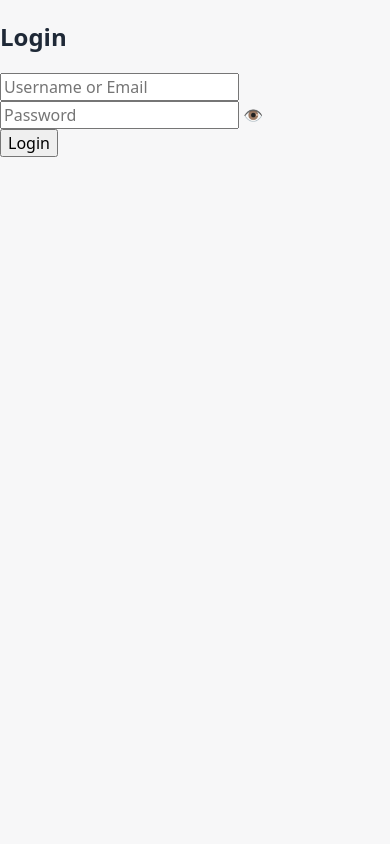
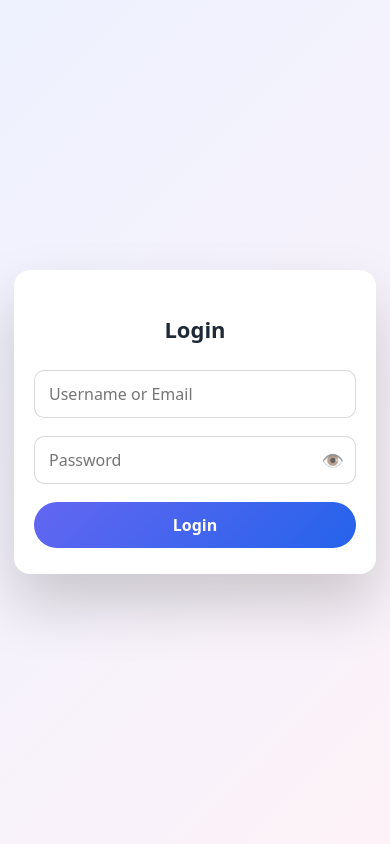
Before and after one commit to vs3241249-dotcom/my-personal-ai, a Flask app: page / in a window 390 px wide. Run offline with Flask 3, Linux system fonts and the light colour scheme.

Commit message:
Update style.css

```diff
--- a/static/style.css
+++ b/static/style.css
@@ -399,3 +399,120 @@ body.light .more-btn:hover {
     color: #ffffff;      /* pure white text */
   }
 }
+/* ================= LOGIN UI (LIGHT THEME + ANIMATION) ================= */
+
+.login-page {
+  position: fixed;
+  inset: 0;
+  background: linear-gradient(135deg, #eef2ff, #fdf2f8);
+  display: flex;
+  align-items: center;
+  justify-content: center;
+  z-index: 9999;
+  animation: fadeIn 0.6s ease;
+}
+
+.login-card {
+  background: #ffffff;
+  width: 100%;
+  max-width: 380px;
+  padding: 32px 26px;
+  border-radius: 16px;
+  box-shadow: 0 30px 60px rgba(0,0,0,0.18);
+  animation: slideUp 0.6s ease;
+}
+
+.login-card h2 {
+  text-align: center;
+  margin-bottom: 26px;
+  font-size: 26px;
+  font-weight: 700;
+  color: #1f2937;
+}
+
+/* Input fields */
+.login-card .field {
+  margin-bottom: 18px;
+}
+
+.login-card input {
+  width: 100%;
+  padding: 12px 14px;
+  font-size: 15px;
+  border-radius: 10px;
+  border: 1px solid rgba(0,0,0,0.15);
+  outline: none;
+  transition: border 0.25s, box-shadow 0.25s;
+}
+
+.login-card input:focus {
+  border-color: #6366f1;
+  box-shadow: 0 0 0 3px rgba(99,102,241,0.15);
+}
+
+/* Password eye */
+.password-field {
+  position: relative;
+}
+
+.password-field span {
+  position: absolute;
+  right: 12px;
+  top: 50%;
+  transform: translateY(-50%);
+  cursor: pointer;
+  font-size: 18px;
+  opacity: 0.7;
+}
+
+.password-field span:hover {
+  opacity: 1;
+}
+
+/* Login button */
+.login-card button {
+  width: 100%;
+  padding: 12px;
+  border: none;
+  border-radius: 999px;
+  background: linear-gradient(135deg, #6366f1, #2563eb);
+  color: #ffffff;
+  font-size: 16px;
+  font-weight: 600;
+  cursor: pointer;
+  transition: transform 0.15s ease, box-shadow 0.15s ease;
+}
+
+.login-card button:hover {
+  transform: translateY(-1px);
+  box-shadow: 0 10px 25px rgba(37,99,235,0.35);
+}
+
+/* Animations */
+@keyframes slideUp {
+  from {
+    transform: translateY(30px);
+    opacity: 0;
+  }
+  to {
+    transform: translateY(0);
+    opacity: 1;
+  }
+}
+
+@keyframes fadeIn {
+  from { opacity: 0; }
+  to   { opacity: 1; }
+}
+
+/* Mobile perfection */
+@media (max-width: 480px) {
+  .login-card {
+    margin: 0 14px;
+    padding: 26px 20px;
+  }
+
+  .login-card h2 {
+    font-size: 22px;
+  }
+}
```
